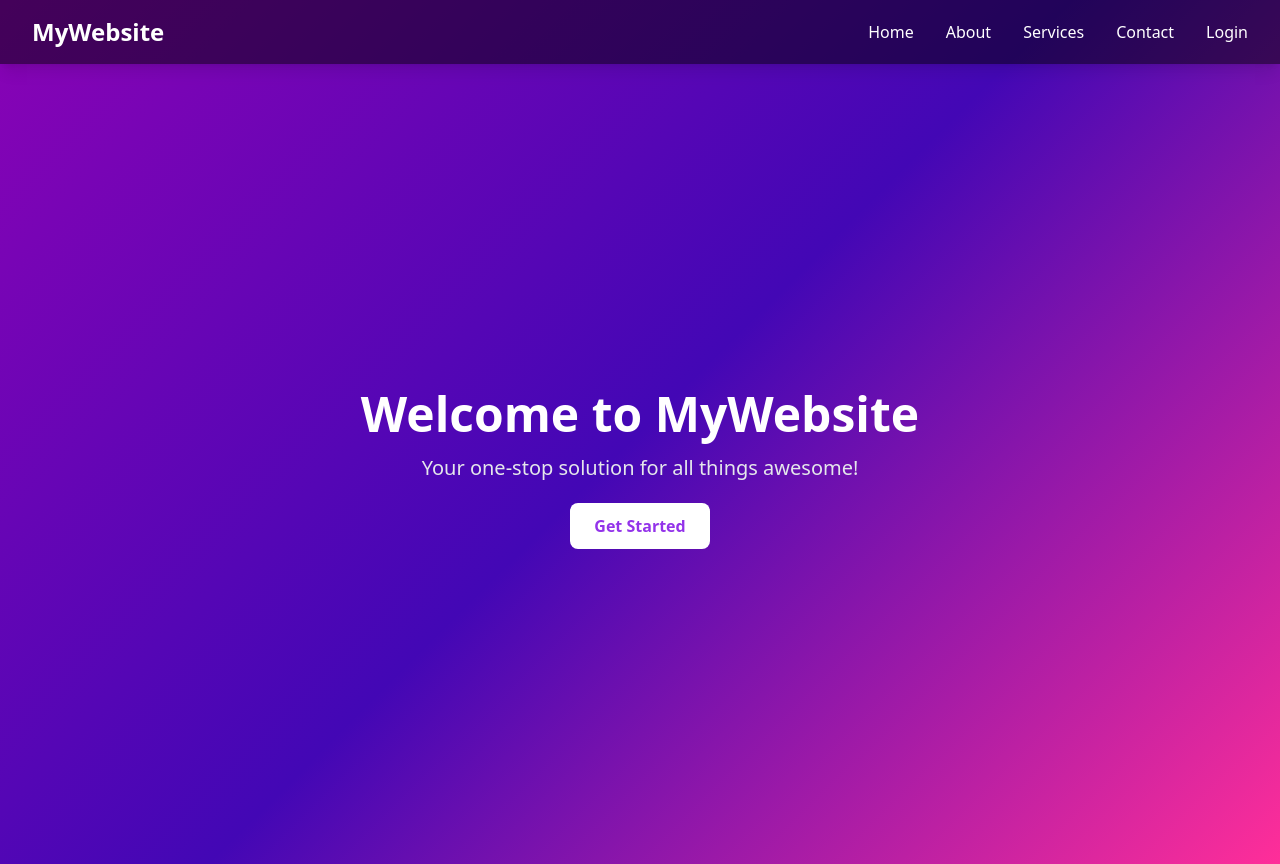
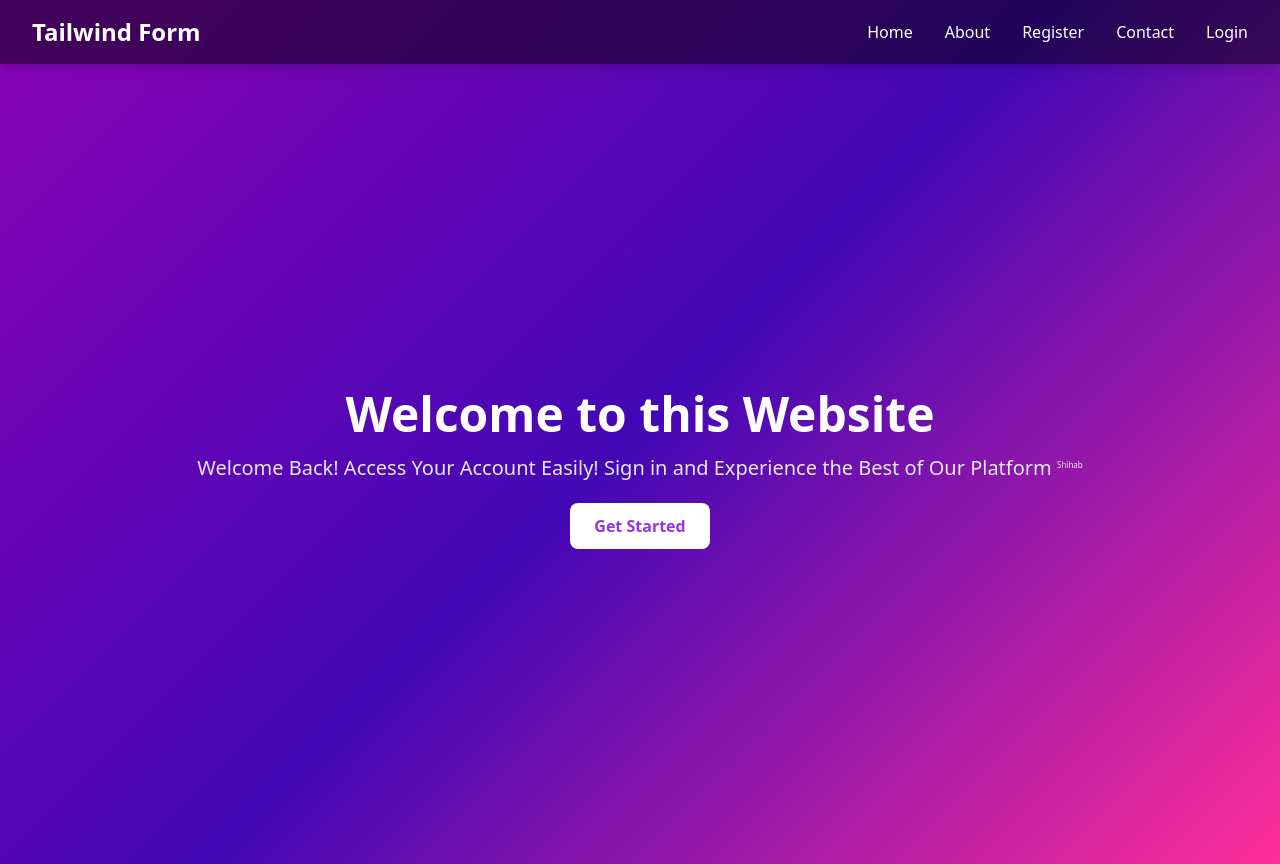
Before and after one commit to shihabuddin-dev/tailwind-form, a plain HTML site: page index.html in a window 1280 px wide. Drawn offline with nearby package versions, Linux system fonts and the light colour scheme.

Commit message:
new file has been added in this tailwind css form website

```diff
--- a/index.html
+++ b/index.html
@@ -5,6 +5,7 @@
   <meta charset="UTF-8">
   <meta name="viewport" content="width=device-width, initial-scale=1.0">
   <title>Home Page</title>
+  <link rel="shortcut icon" href="images/favicon.ico" type="image/x-icon">
   <script src="https://cdn.tailwindcss.com"></script>
   <style>
     .gradient-bg {
@@ -21,15 +22,16 @@
         <!-- Logo -->
         <div class="flex-shrink-0">
           <a href="index.html" class="text-white text-2xl font-bold hover:text-gray-200 transition duration-300">
-            MyWebsite
+            Tailwind Form
           </a>
         </div>
 
         <!-- Menu Items (Hidden on small screens) -->
         <div class="hidden md:flex space-x-8">
           <a href="index.html" class="text-white hover:text-gray-200 transition duration-300">Home</a>
-          <a href="about.html" class="text-white hover:text-gray-200 transition duration-300">About</a>
-          <a href="services.html" class="text-white hover:text-gray-200 transition duration-300">Services</a>
+          <a href="https://github.com/shihabuddin-dev" target="_blank"
+            class="text-white hover:text-gray-200 transition duration-300">About</a>
+          <a href="register.html" class="text-white hover:text-gray-200 transition duration-300">Register</a>
           <a href="contact.html" class="text-white hover:text-gray-200 transition duration-300">Contact</a>
           <a href="login.html" class="text-white hover:text-gray-200 transition duration-300">Login</a>
         </div>
@@ -49,8 +51,9 @@
     <div id="mobile-menu" class="md:hidden hidden">
       <div class="px-2 pt-2 pb-3 space-y-1 sm:px-3">
         <a href="index.html" class="block text-white hover:bg-purple-700 px-3 py-2 rounded-md">Home</a>
-        <a href="about.html" class="block text-white hover:bg-purple-700 px-3 py-2 rounded-md">About</a>
-        <a href="services.html" class="block text-white hover:bg-purple-700 px-3 py-2 rounded-md">Services</a>
+        <a href="https://github.com/shihabuddin-dev" target="_blank"
+        class="block text-white hover:bg-purple-700 px-3 py-2 rounded-md">About</a>
+    <a href="register.html" class="block text-white hover:bg-purple-700 px-3 py-2 rounded-md">Register</a>
         <a href="contact.html" class="block text-white hover:bg-purple-700 px-3 py-2 rounded-md">Contact</a>
         <a href="login.html" class="block text-white hover:bg-purple-700 px-3 py-2 rounded-md">Login</a>
       </div>
@@ -60,8 +63,8 @@
   <!-- Hero Section -->
   <div class="flex items-center justify-center min-h-screen">
     <div class="text-center">
-      <h1 class="text-5xl font-bold text-white mb-4">Welcome to MyWebsite</h1>
-      <p class="text-xl text-gray-200 mb-8">Your one-stop solution for all things awesome!</p>
+      <h1 class="text-5xl font-bold text-white mb-4">Welcome to this Website</h1>
+      <p class="text-xl text-gray-200 mb-8">Welcome Back! Access Your Account Easily! Sign in and Experience the Best of Our Platform <sup><small class="text-[8px]">Shihab</small></sup></p>
       <a href="login.html"
         class="bg-white text-purple-600 px-6 py-3 rounded-lg font-semibold hover:bg-gray-100 transition duration-300">
         Get Started
```
Also changed, not shown: contact.html (+8 -5 lines), dashboard.html (+8 -5 lines), login.html (+8 -5 lines), register.html (+8 -5 lines), tailwind.config.js (added, +8 -0 lines), images/favicon.ico (added).
